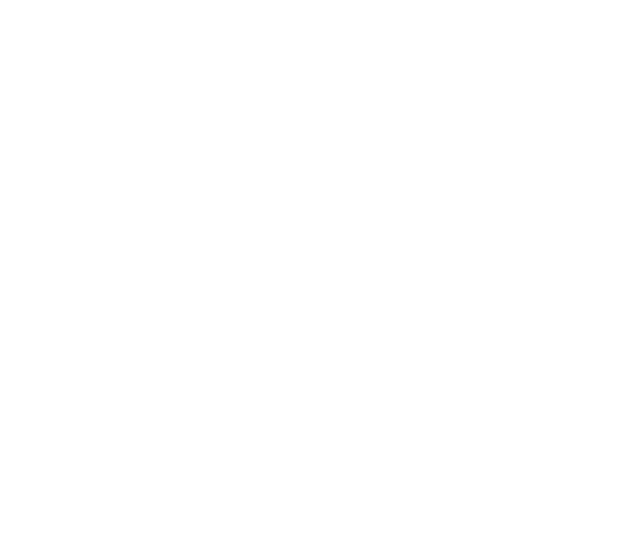
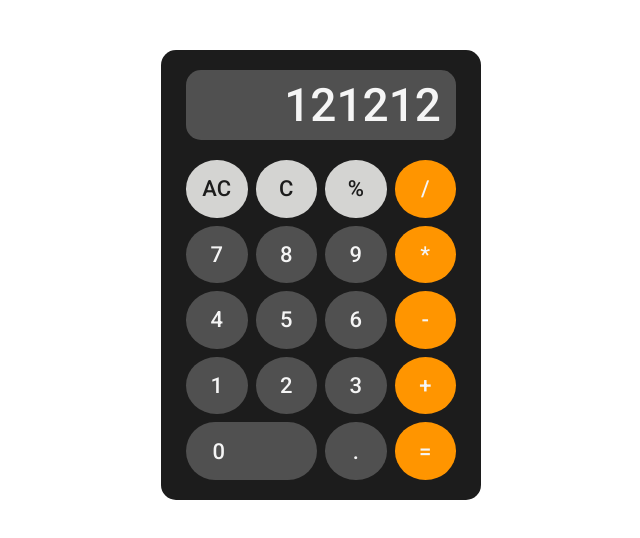
Before and after one commit to one-way7/calculator, a plain HTML site: page index.html in a window 1280 px wide. Shown: the whole page, without its empty margins (319-959 px from the left). Drawn offline with Linux system fonts and the light colour scheme.

Commit message:
Created the UI of the program

```diff
--- a/index.html
+++ b/index.html
@@ -3,9 +3,39 @@
 <head>
     <meta charset="UTF-8">
     <meta name="viewport" content="width=device-width, initial-scale=1.0">
-    <title>Document</title>
+    <link rel="stylesheet" href="style.css">
+    <script defer src="script.js"></script>
+    <link rel="preconnect" href="https://fonts.googleapis.com">
+    <link rel="preconnect" href="https://fonts.gstatic.com" crossorigin>
+    <link href="https://fonts.googleapis.com/css2?family=Roboto:wght@500&display=swap" rel="stylesheet">
+    <title>Calculator</title>
 </head>
 <body>
-
+    <div class="calculator">
+        <div class="display">
+            <div class="input">121212</div>
+        </div>
+        <div class="menu">
+            <div><span>AC</span></div>
+            <div><span>C</span></div>
+            <div><span>%</span></div>
+            <div><span>/</span></div>
+            <div><span>7</span></div>
+            <div><span>8</span></div>
+            <div><span>9</span></div>
+            <div><span>*</span></div>
+            <div><span>4</span></div>
+            <div><span>5</span></div>
+            <div><span>6</span></div>
+            <div><span>-</span></div>
+            <div><span>1</span></div>
+            <div><span>2</span></div>
+            <div><span>3</span></div>
+            <div><span>+</span></div>
+            <div id="zero"><span>0</span></div>
+            <div><span>.</span></div>
+            <div><span>=</span></div>
+        </div>
+    </div>
 </body>
 </html>
--- a/style.css
+++ b/style.css
@@ -0,0 +1,81 @@
+* {
+    margin: 0;
+    padding: 0;
+    box-sizing: border-box;
+}
+
+body {
+    font-family: 'Roboto', sans-serif;
+}
+
+.calculator {
+    display: flex;
+    flex-direction: column;
+    align-items: center;
+    justify-content: center;
+    margin: 50px auto;
+    width: 320px;
+    height: 450px;
+    background-color: #1C1C1C;
+    border-radius: 15px;
+}
+
+.display {
+    display: flex;
+    justify-content: flex-end;
+    align-items: center;
+    width: 270px;
+    height: 70px;
+    background-color: #505050;
+    border-radius: 15px;
+    color: #F5F5F5;
+    font-size: 46px;
+}
+
+.input {
+    margin: 0 15px;
+}
+
+.menu {
+    display: grid;
+    grid-template-columns: repeat(4, 1fr);
+    grid-template-rows: repeat(5, 1fr);
+    gap: 8px;
+    margin-top: 20px;
+    width: 270px;
+    height: 320px;
+    color: #F5F5F5;
+    cursor: pointer;
+}
+
+.menu div {
+    display: flex;
+    justify-content: center;
+    align-items: center;
+    background-color: #505050;
+    border-radius: 50%;
+    font-size: 22px;
+}
+
+#zero {
+    display: grid;
+    grid-template-columns: 1fr 1fr;
+    grid-template-rows: 1fr;
+    justify-items: center;
+    border-radius: 50px;
+    grid-column: 1 / 3;
+    grid-row: 5 / 6;
+}
+
+.menu div:nth-child(4n) {
+    background-color: #FF9500;
+}
+
+.menu div:last-child {
+    background-color: #FF9500;
+}
+
+.menu div:nth-child(-n+3) {
+    color: #1C1C1C;
+    background-color: #D4D4D2;
+}
```
